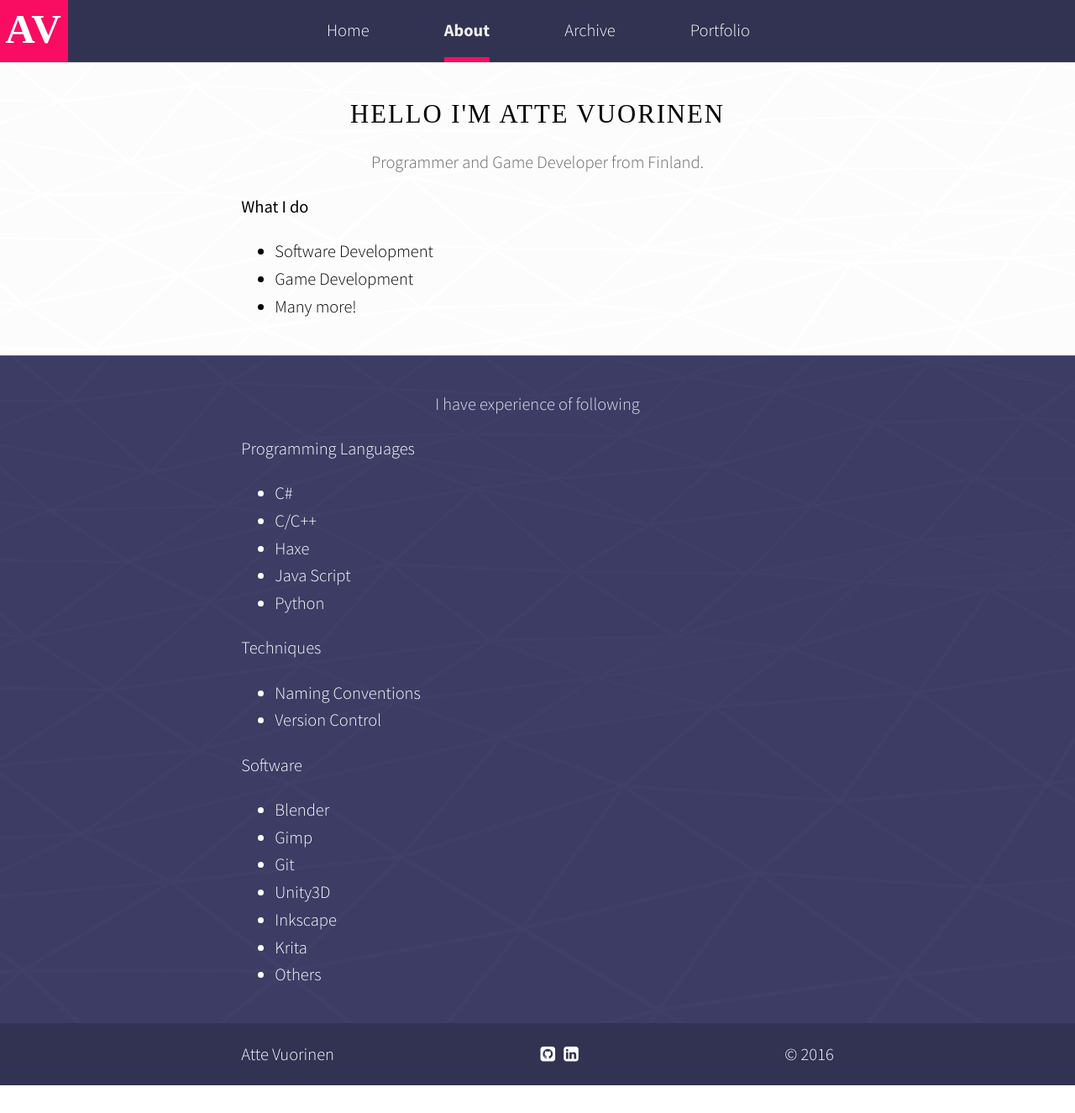
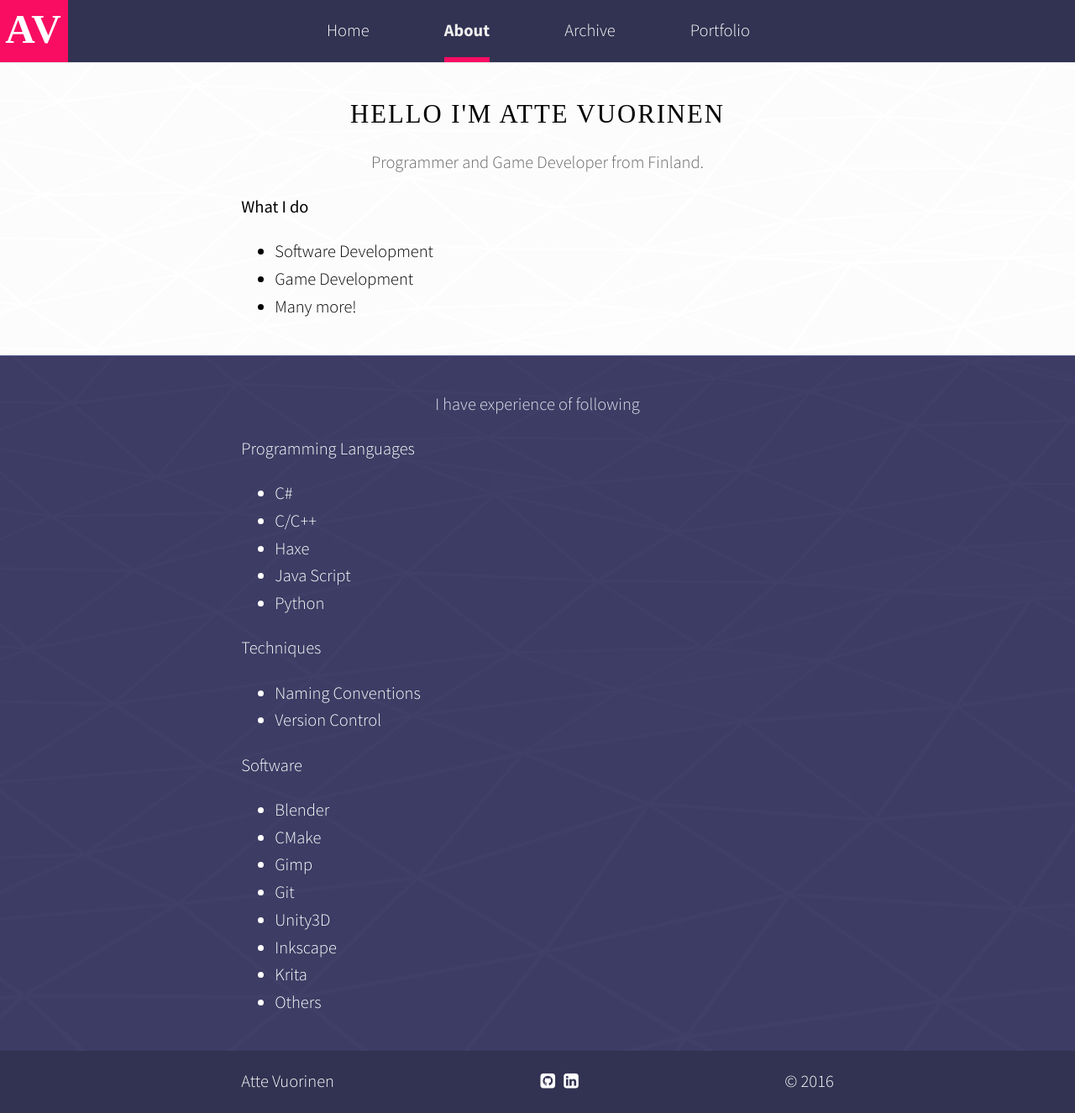
Before and after one commit to avuorinen/avuorinen.github.io, a Jekyll site: the page built from about.html, in a window 1280 px wide. Shown: the whole page at 84% size. Built offline with Jekyll 4.4.1, drawn with Linux system fonts in a browser that asks for light colours; nearby versions of some CDN libraries; some web fonts are replaced; before the commit the page ends 1292 px from its top, so only the background shows below that.

Commit message:
Update about.html
Added CMake to software list.

```diff
--- a/about.html
+++ b/about.html
@@ -47,6 +47,7 @@ layout: blank
 
 <ul>
 <li> Blender </li>
+<li> CMake</li>
 <li> Gimp </li>
 <li> Git </li>
 <li> Unity3D </li>
```
